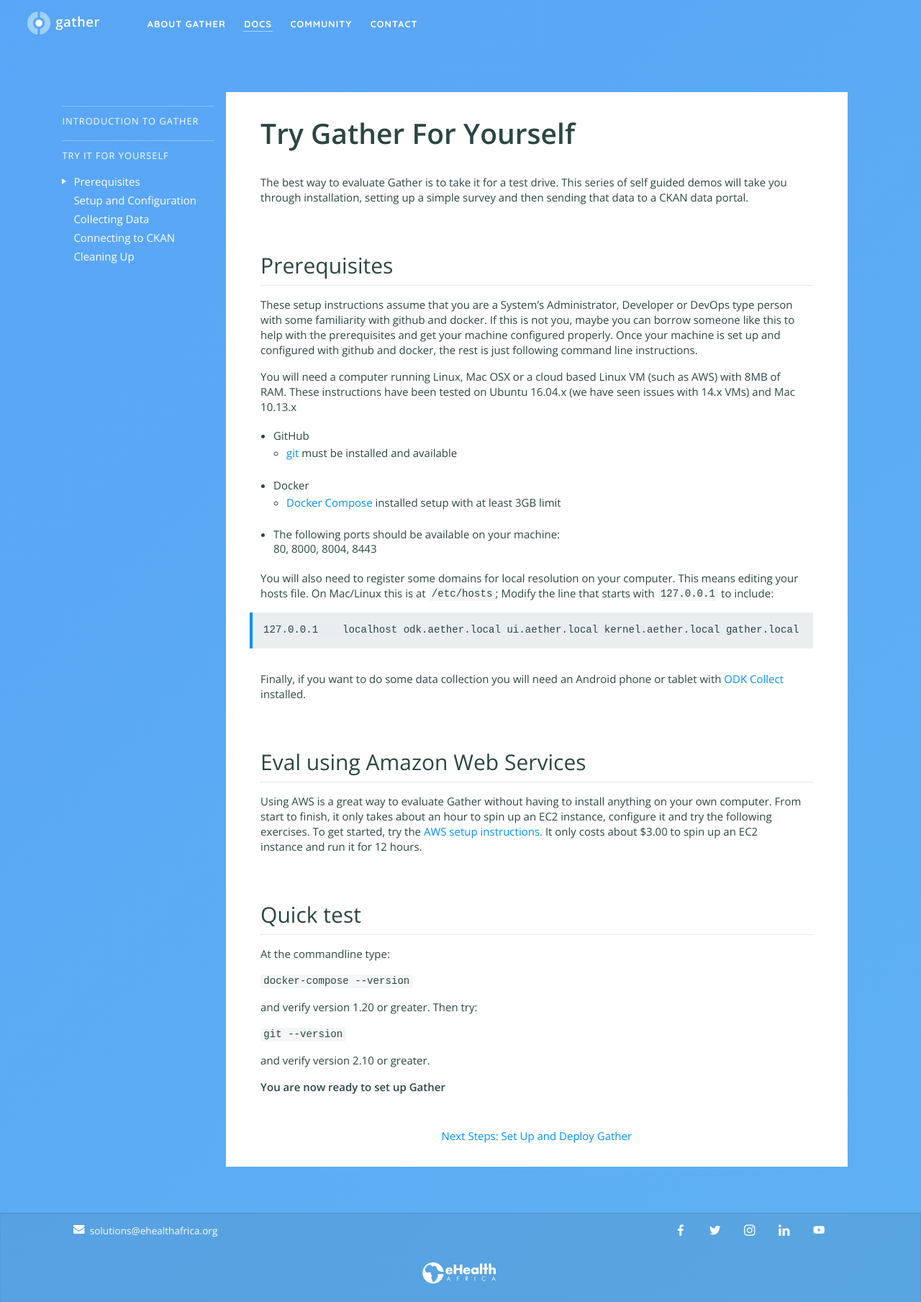
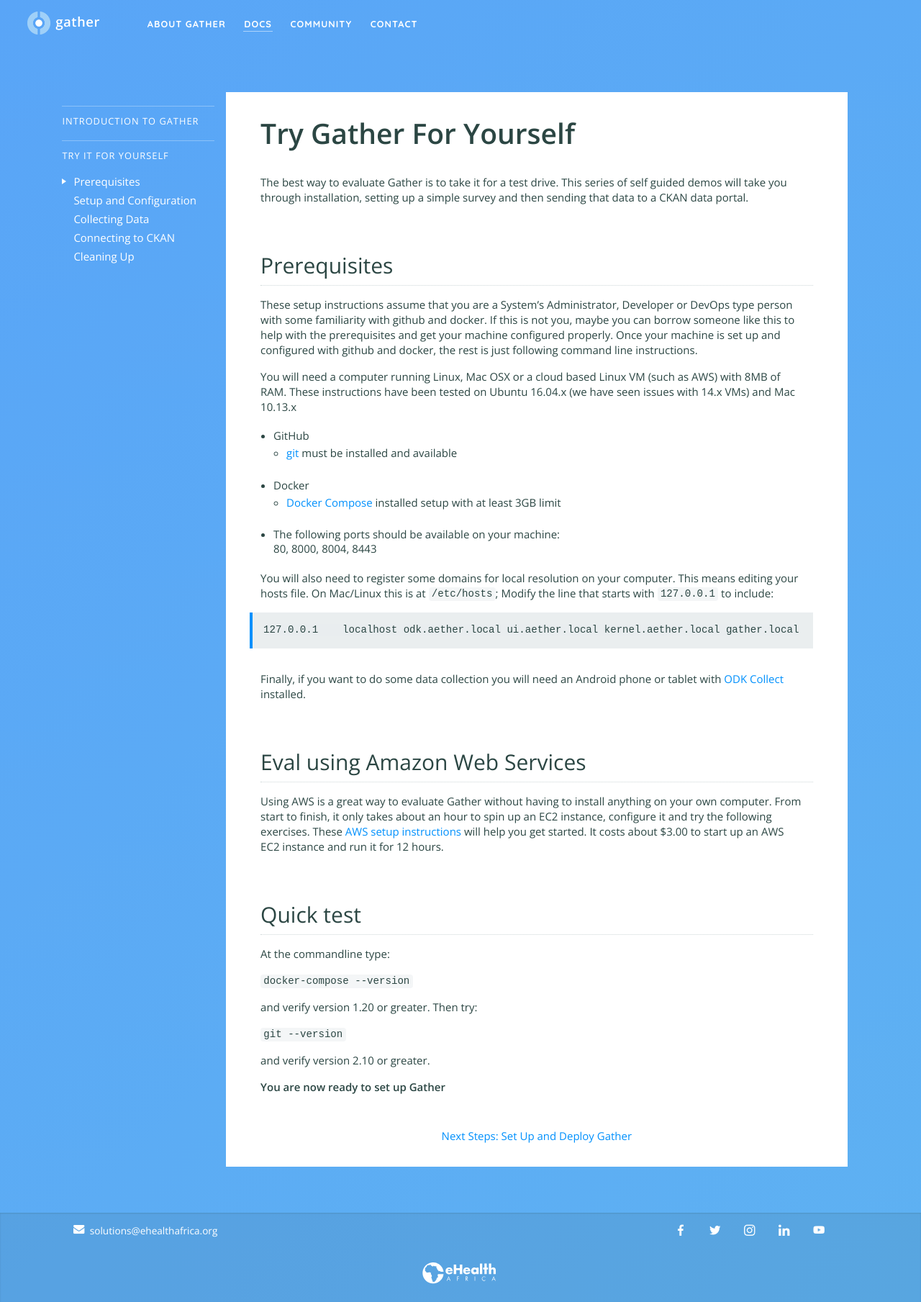
Before and after one commit to nixilla/gather, a Jekyll site: the page built from documentation/try/index.md, in a window 1280 px wide. Shown: the whole page at 72% size. Built offline with Jekyll 4.4.1, drawn with Linux system fonts in a browser that asks for light colours.

Commit message:
Update index.md

```diff
--- a/documentation/try/index.md
+++ b/documentation/try/index.md
@@ -29,7 +29,7 @@
 Finally, if you want to do some data collection you will need an Android phone or tablet with [ODK Collect](https://play.google.com/store/apps/details?id=org.odk.collect.android&hl=en_US) installed.
 
 ## Eval using Amazon Web Services
-Using AWS is a great way to evaluate Gather without having to install anything on your own computer.  From start to finish, it only takes about an hour to spin up an EC2 instance, configure it and try the following exercises.  To get started, try the [AWS setup instructions.](setup-aws) It only costs about $3.00 to spin up an EC2 instance and run it for 12 hours.
+Using AWS is a great way to evaluate Gather without having to install anything on your own computer.  From start to finish, it only takes about an hour to spin up an EC2 instance, configure it and try the following exercises.  These [AWS setup instructions](setup-aws) will help you get started. It costs about $3.00 to start up an AWS EC2 instance and run it for 12 hours.
 
 ## Quick test
 
```
